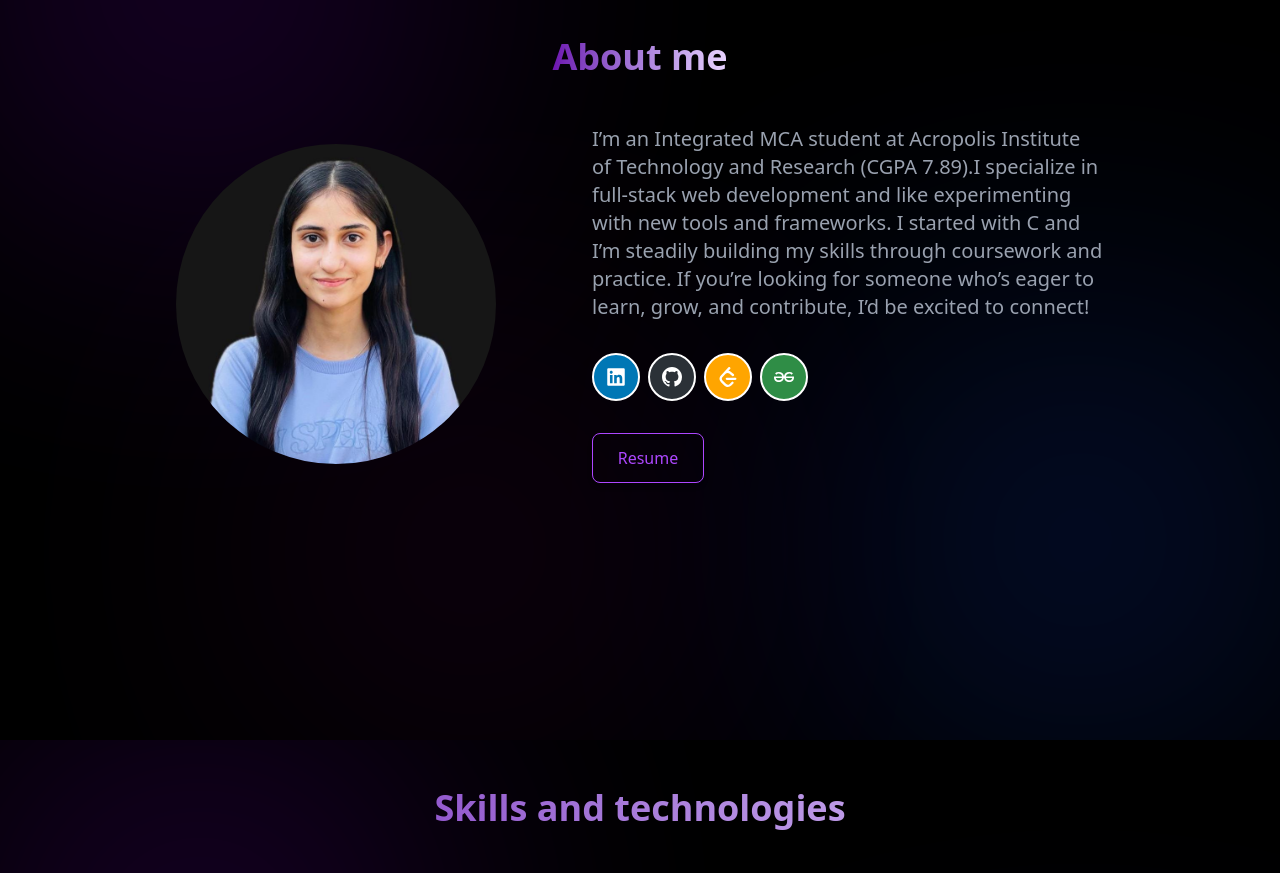
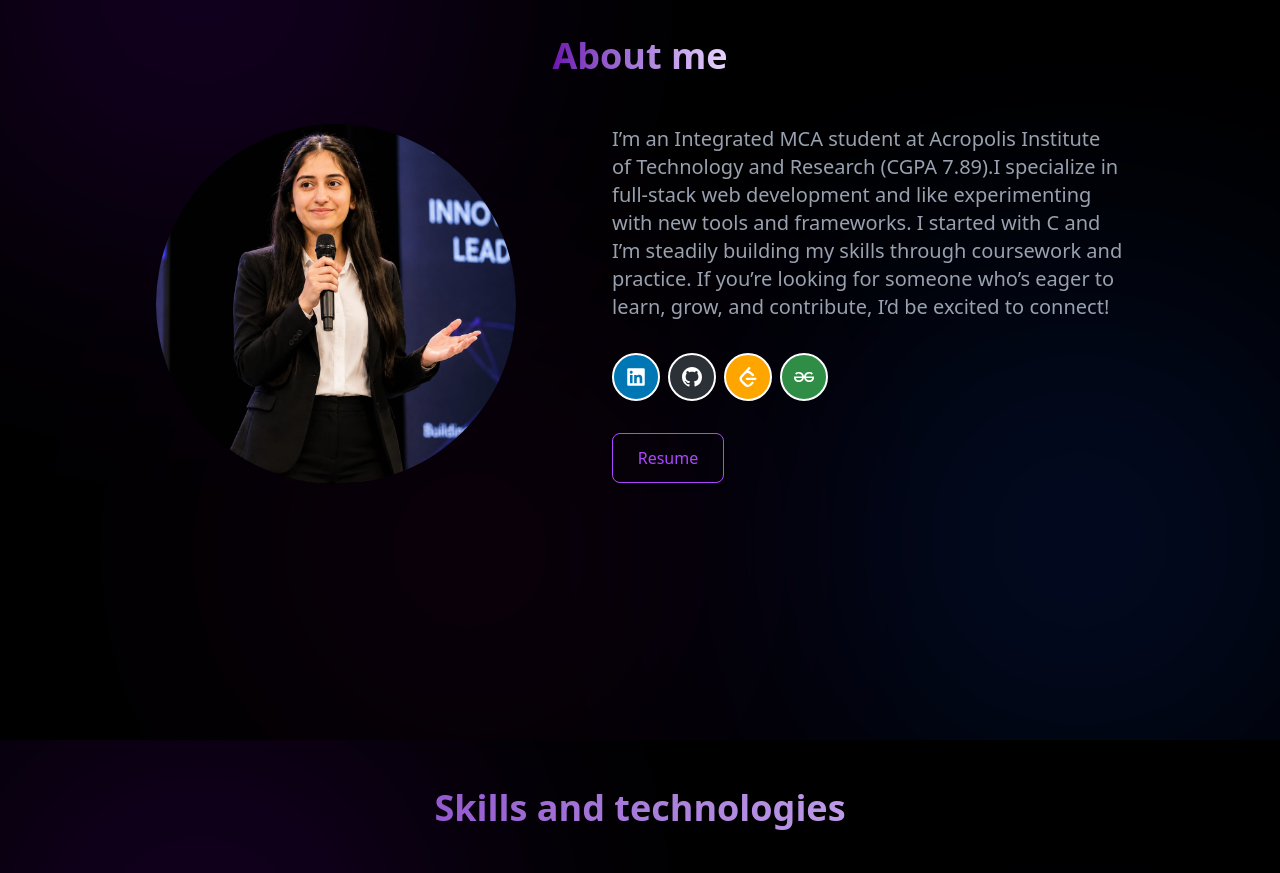
Before and after one commit to TanyaMandloi05/MyPortfolio, a Next.js app: page / in a window 1280 px wide. Shown: the part 1100-1973 px from the top of the page. Built offline with nearby package versions, Linux system fonts and the light colour scheme.

Commit message:
made neccessary changes

```diff
--- a/src/app/components/About.jsx
+++ b/src/app/components/About.jsx
@@ -31,8 +31,8 @@ const About = () => {
             whileInView={{ opacity: 1, x: 0 }}
             transition={{ duration: 0.8, ease: "easeOut" }}
              viewport={{ once: true }}
-            src="/Tanya.jpg"
-            className="h-80 w-80 rounded-full object-cover"
+            src="/tanya4.jpg"
+            className="h-90 w-90 rounded-full object-cover"
             alt="Tanya"
           />
 
```
Also changed, not shown: public/tanya3.jpg (added), public/tanya4.jpg (added).
